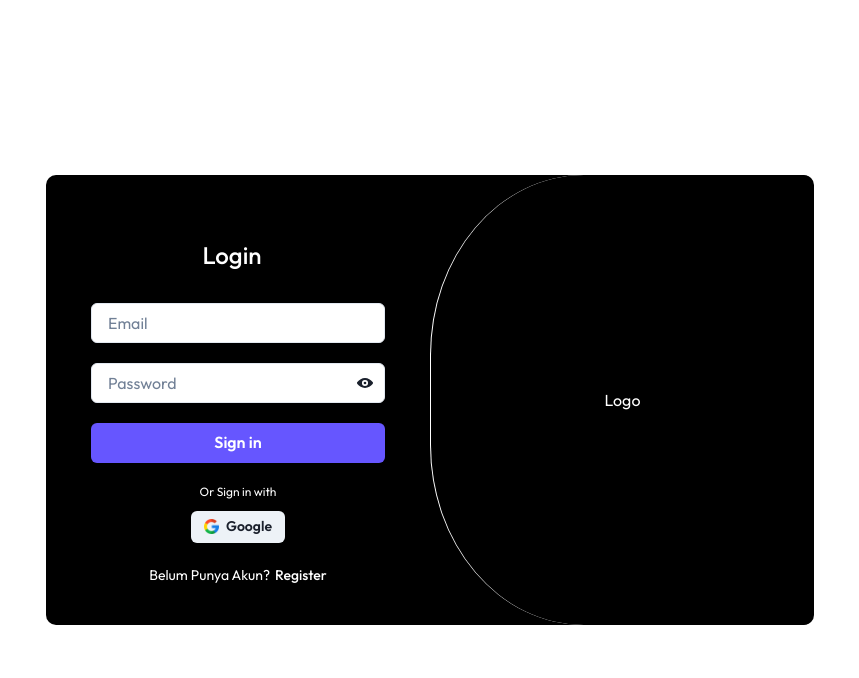
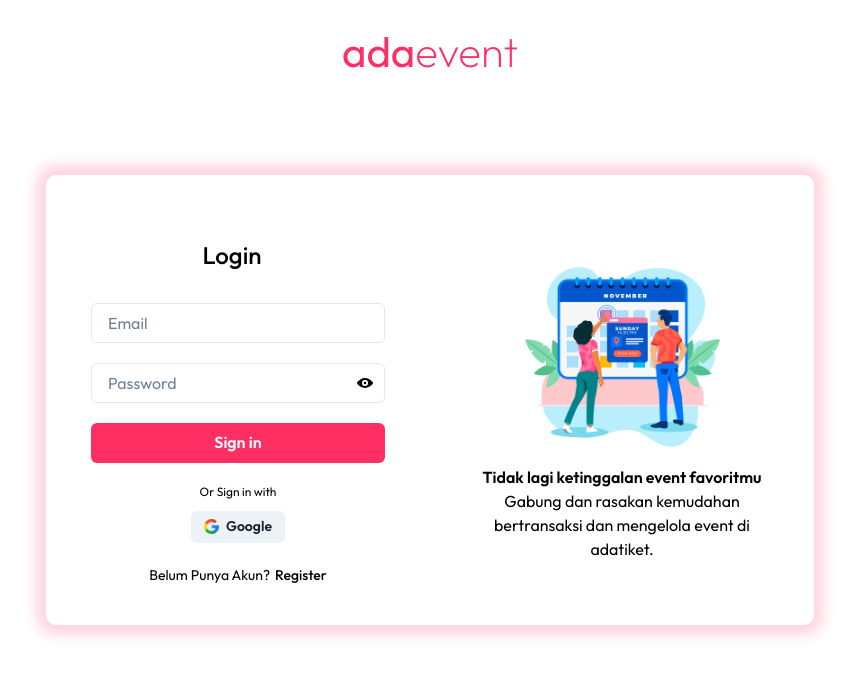
Before and after one commit to Chairuabda/mini-project-kelompok-3, a React (Vite) app: page /login in a window 1280 px wide. Shown: the top 678 px of the page, without its empty margins (210-1069 px from the left). Built offline with nearby package versions, Linux system fonts and the light colour scheme.

Commit message:
update style

```diff
--- a/src/pages/Components/Navbar/index.jsx
+++ b/src/pages/Components/Navbar/index.jsx
@@ -46,6 +46,7 @@
 						<Input
 							type="text"
 							bgColor={"white"}
+							color={"black"}
 							w={"350px"}
 							borderRadius={"40px"}
 							placeholder="Cari event..."
--- a/src/pages/Home/Components/CarouselKategori/index.jsx
+++ b/src/pages/Home/Components/CarouselKategori/index.jsx
@@ -23,7 +23,6 @@
 				display={"flex"}
 				flexDirection={"column"}
 				w="75%"
-				mb="100px"
 			>
 				<Text
 					fontSize={"32px"}
@@ -322,6 +321,7 @@
 						fontSize={"20px"}
 						fontWeight={600}
 						color={"home.primary"}
+						textDecoration={"underline"}
 					>
 						See All Categories
 					</Link>
--- /dev/null
+++ b/src/pages/Home/Components/Footer/index.jsx
@@ -0,0 +1,12 @@
+import { Flex, Text } from "@chakra-ui/react"
+
+
+export const Footer = () => {
+    return (
+        <Flex h={"300px"} bgColor={"home.primary"} justify={"center"} align={"center"} color={"white"}>
+            <Flex>
+                <Text>Footer</Text>
+            </Flex>
+        </Flex>
+    )
+}
--- a/src/pages/Home/index.jsx
+++ b/src/pages/Home/index.jsx
@@ -3,6 +3,7 @@
 import { Carousel } from "./Components/Carousel";
 import { CarouselKategori } from "./Components/CarouselKategori";
 import { FeaturedEventHome } from "./Components/FeaturedEvent";
+import { Footer } from "./Components/Footer";
 
 export const Home = () => {
 	return (
@@ -11,6 +12,7 @@
 			<Carousel />
 			<CarouselKategori />
 			<FeaturedEventHome />
+			<Footer />
 		</Box>
 	);
 };
--- a/src/pages/Login/index.jsx
+++ b/src/pages/Login/index.jsx
@@ -7,22 +7,41 @@
 	FormLabel,
 	Text,
 	Image,
+	Flex,
 } from "@chakra-ui/react";
 import { Link } from "react-router-dom";
 import { ViewIcon, ViewOffIcon } from "@chakra-ui/icons";
 import { useState } from "react";
 import googleImg from "../../assets/google.png";
+import ImgVector from "../../../public/3902762.jpg";
 
 export const Login = () => {
 	const [show, setShow] = useState(false);
 
 	return (
-		<Box w={"100vw"} minH={"100vh"} display={"flex"} justifyContent={"center"} alignItems={"center"}>
+		<Flex
+			w={"100vw"}
+			minH={"100vh"}
+			justify={"center"}
+			align={"center"}
+			color={"black"}
+			direction={"column"}
+		>
+			<Box position={"absolute"} top={"5"}>
+				<Text
+					fontWeight={400}
+					fontSize={"42px"}
+					color={"home.primary"}
+				>
+					ada<span style={{ fontWeight: "200" }}>event</span>
+				</Text>
+			</Box>
 			<Box
 				w="60%"
 				display={"flex"}
 				alignItems={"center"}
-				bgColor={"black"}
+				// bgColor={"home.primary"}
+				boxShadow={"0px 0px 13px 10px rgba(255, 46, 99, 0.2)"}
 				borderRadius={"10px"}
 				h={"450px"}
 			>
@@ -44,7 +63,7 @@
 						justifyContent={"center"}
 						alignItems={"center"}
 					>
-						<FormLabel color={"white"} fontSize={"24px"} mb={"30px"}>
+						<FormLabel fontSize={"24px"} mb={"30px"}>
 							Login
 						</FormLabel>
 						<InputGroup mb={"20px"}>
@@ -75,7 +94,11 @@
 								</Box>
 							</InputRightElement>
 						</InputGroup>
-						<Button w={"full"} bgColor={"#6656ff"} color={"white"}>
+						<Button
+							w={"full"}
+							bgColor={"home.primary"}
+							color={"white"}
+						>
 							Sign in
 						</Button>
 						<Box
@@ -85,7 +108,7 @@
 							flexDirection={"column"}
 							mt={"20px"}
 						>
-							<Text color={"white"} fontSize={"12px"} mb={"10px"}>
+							<Text fontSize={"12px"} mb={"10px"}>
 								Or Sign in with
 							</Text>
 							<Button size={"sm"}>
@@ -99,25 +122,41 @@
 							</Button>
 						</Box>
 					</Box>
-					<Text color={"white"} display={"flex"} fontSize={"14px"}>
+					<Text display={"flex"} fontSize={"14px"}>
 						Belum Punya Akun?
 						<Link to="/register" style={{ marginLeft: "5px" }}>
 							Register
 						</Link>
 					</Text>
 				</form>
-				<Box
+				<Flex
 					w={"50%"}
 					h={"100%"}
-					borderLeft={"1px solid white"}
-					borderLeftRadius={"40%"}
+					// borderLeft={"1px solid black"}
 					display={"flex"}
-					justifyContent={"center"}
-					alignItems={"center"}
+					align={"center"}
+					justify={"center"}
+					flexDirection={"column"}
 				>
-					<Text color={"white"}>Logo</Text>
-				</Box>
+					<Flex
+						borderRadius={"10px"}
+						w={"80%"}
+						h={"50%"}
+						direction={"column"}
+						justify={"center"}
+						align={"center"}
+					>
+						<Image src={ImgVector} h={"full"} />
+					</Flex>
+					<Flex direction={"column"} textAlign={"center"} w={"80%"}>
+						<Text fontWeight={600}>Tidak lagi ketinggalan event favoritmu</Text>
+						<Text fontWeight={400}>
+							Gabung dan rasakan kemudahan bertransaksi dan mengelola
+							event di adatiket.
+						</Text>
+					</Flex>
+				</Flex>
 			</Box>
-		</Box>
+		</Flex>
 	);
 };
--- a/src/pages/Register/index.jsx
+++ b/src/pages/Register/index.jsx
@@ -7,38 +7,72 @@
 	FormLabel,
 	Text,
 	Image,
+	Flex,
 } from "@chakra-ui/react";
 import { Link } from "react-router-dom";
 import { ViewIcon, ViewOffIcon } from "@chakra-ui/icons";
 import { useState } from "react";
 import googleImg from "../../assets/google.png";
+import ImgVector from "../../../public/3902762.jpg";
 
 export const Register = () => {
 	const [showP, setShowp] = useState(false);
 	const [showCp, setShowCp] = useState(false);
 
 	return (
-		<Box w={"100vw"} minH={"100vh"} display={"flex"} justifyContent={"center"} alignItems={"center"}>
+		<Flex
+			w={"100vw"}
+			minH={"100vh"}
+			justify={"center"}
+			align={"center"}
+			color={"black"}
+			direction={"column"}
+		>
+			<Box position={"absolute"} top={"5"}>
+				<Text
+					fontWeight={400}
+					fontSize={"42px"}
+					color={"home.primary"}
+				>
+					ada<span style={{ fontWeight: "200" }}>event</span>
+				</Text>
+			</Box>
 			<Box
 				w="60%"
 				display={"flex"}
-				// justifyContent={"center"}
 				alignItems={"center"}
-				bgColor={"black"}
+				// bgColor={"home.primary"}
+				boxShadow={"0px 0px 13px 10px rgba(255, 46, 99, 0.2)"}
 				borderRadius={"10px"}
 				h={"450px"}
 			>
-				<Box
+				<Flex
 					w={"50%"}
 					h={"100%"}
-					borderRight={"1px solid white"}
-					borderRightRadius={"40%"}
+					// borderLeft={"1px solid black"}
 					display={"flex"}
-					justifyContent={"center"}
-					alignItems={"center"}
+					align={"center"}
+					justify={"center"}
+					flexDirection={"column"}
 				>
-					<Text color={"white"}>Logo</Text>
-				</Box>
+					<Flex
+						borderRadius={"10px"}
+						w={"80%"}
+						h={"50%"}
+						direction={"column"}
+						justify={"center"}
+						align={"center"}
+					>
+						<Image src={ImgVector} h={"full"} />
+					</Flex>
+					<Flex direction={"column"} textAlign={"center"} w={"80%"}>
+						<Text fontWeight={600}>Tidak lagi ketinggalan event favoritmu</Text>
+						<Text fontWeight={400}>
+							Gabung dan rasakan kemudahan bertransaksi dan mengelola
+							event di adatiket.
+						</Text>
+					</Flex>
+				</Flex>
 				<form
 					style={{
 						width: "50%",
@@ -57,7 +91,7 @@
 						justifyContent={"center"}
 						alignItems={"center"}
 					>
-						<FormLabel color={"white"} fontSize={"24px"} mb={"30px"}>
+						<FormLabel fontSize={"24px"} mb={"30px"}>
 							Register
 						</FormLabel>
 						<InputGroup mb={"20px"}>
@@ -120,7 +154,7 @@
 							</InputGroup>
 						</Box>
 
-						<Button w={"full"} bgColor={"#6656ff"} color={"white"}>
+						<Button w={"full"} bgColor={"home.primary"}>
 							Sign up
 						</Button>
 						<Box
@@ -130,7 +164,7 @@
 							flexDirection={"column"}
 							mt={"20px"}
 						>
-							<Text color={"white"} fontSize={"12px"} mb={"10px"}>
+							<Text fontSize={"12px"} mb={"10px"}>
 								Or Sign up with
 							</Text>
 							<Button size={"sm"}>
@@ -146,7 +180,7 @@
 						</Box>
 					</Box>
 
-					<Text color={"white"} display={"flex"} fontSize={"14px"}>
+					<Text display={"flex"} fontSize={"14px"}>
 						Sudah Punya Akun?
 						<Link to="/login" style={{ marginLeft: "5px" }}>
 							Login
@@ -154,6 +188,6 @@
 					</Text>
 				</form>
 			</Box>
-		</Box>
+		</Flex>
 	);
 };
--- a/src/theme/components/colors.js
+++ b/src/theme/components/colors.js
@@ -1,7 +1,7 @@
 const Colors = {
     home : {
         primary : "#FF2E63",
-        secondary : "#9c446d",
+        // secondary : "#9c446d",
     }
 }
 
```
Also changed, not shown: src/pages/Home/Components/FeaturedEvent/index.jsx (+45 -9 lines), public/3902762.jpg (added).
